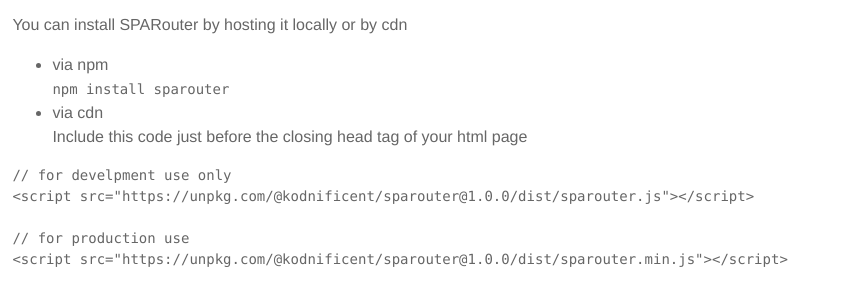
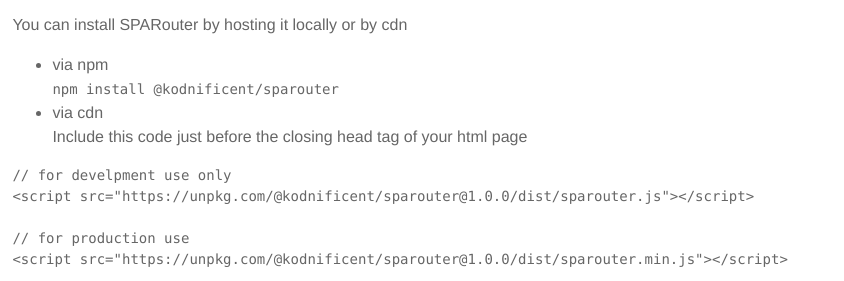
Before and after one commit to kodnificent/sparouter, a website built with webpack: page docs/html/README/index.html in a window 1280 px wide. Shown: the part 264-545 px from the top of the page, 436-1280 px from the left. Built offline with nearby package versions, Linux system fonts and the light colour scheme.

Commit message:
more adjustments to readme

```diff
--- a/docs/html/README/index.html
+++ b/docs/html/README/index.html
@@ -140,7 +140,7 @@
   <p>You can install SPARouter by hosting it locally or by cdn</p>
 <ul>
 <li>via npm<br>
-<code>npm install sparouter</code></li>
+<code>npm install @kodnificent/sparouter</code></li>
 <li>via cdn<br>
 Include this code just before the closing head tag of your html page  </li>
 </ul>
```
Also changed, not shown: README.js (+1 -1 lines), README.md.
